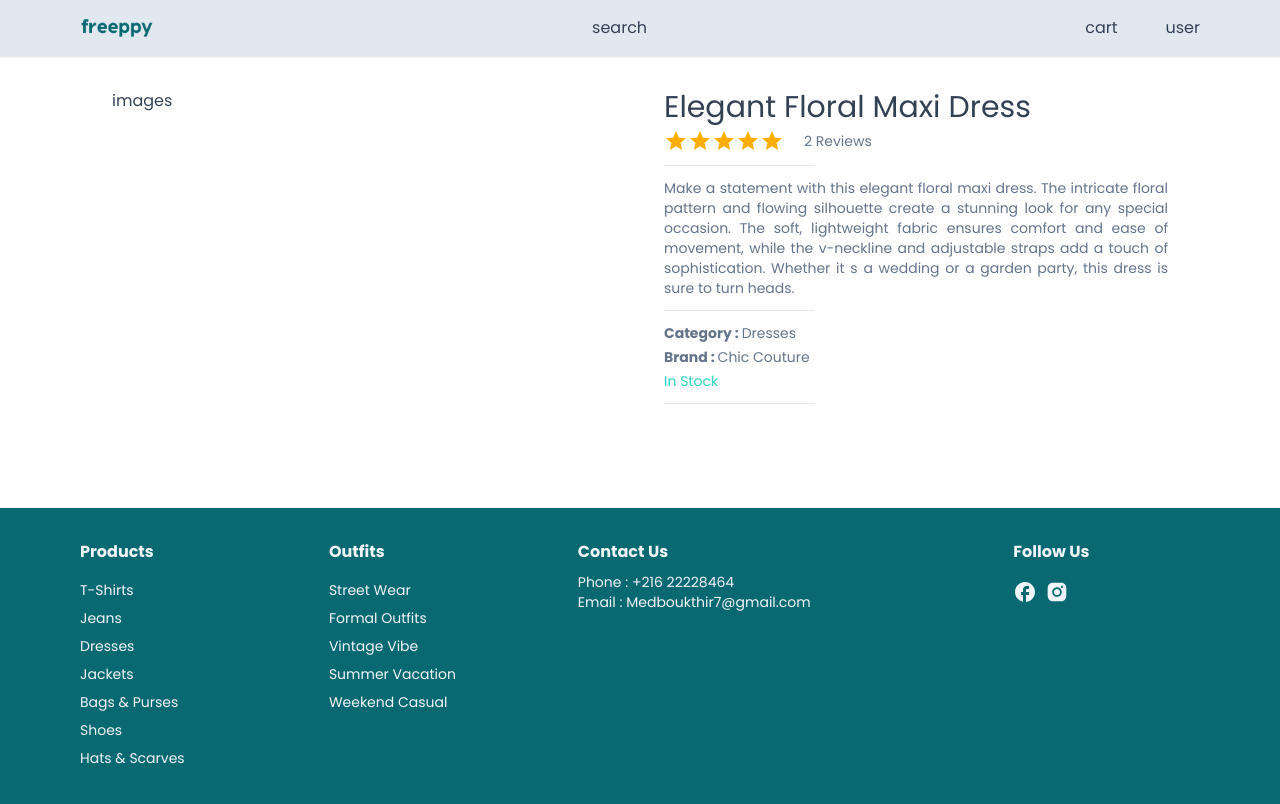
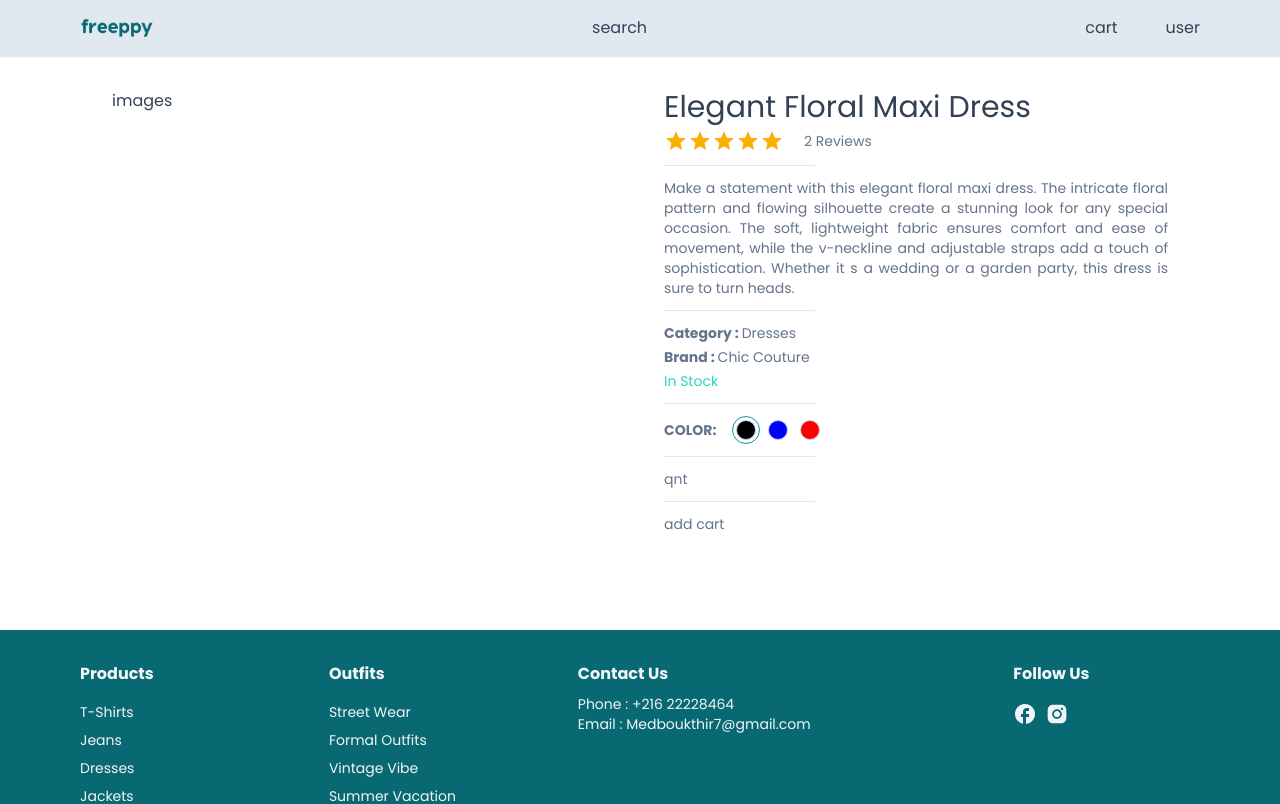
Before and after one commit to MohamedBoukthir/Freeppy, a Next.js app: page /product/1 in a window 1280 px wide. Shown: the top 804 px of the page. Built offline with nearby package versions, Linux system fonts and the light colour scheme.

Commit message:
Select Color

```diff
--- a/app/product/[id]/ProductDetails.tsx
+++ b/app/product/[id]/ProductDetails.tsx
@@ -1,7 +1,9 @@
 "use client";
 
 import { Rating } from "@mui/material";
-import { useState } from "react";
+import { useCallback, useState } from "react";
+
+import SetColor from "@/components/Products/setColor";
 
 // product details props
 interface ProductDetailsProps {
@@ -47,40 +49,66 @@ const ProductDetails: React.FC<ProductDetailsProps> = ({product}) => {
         price: product.price
     })
 
+
     // Product Rating Func
     const productRating = product.reviews.reduce((acc: number, item: any) =>
     item.rating + acc, 0) / product.reviews.length;
+
+    //handleColorSelect Func
+    const handleColorSelect = useCallback(
+        (value: selectedImgType) => {
+            setCartProduct((prev) => {
+                return {...prev, selectedImg: value}
+            })
+        },
+        [cartProduct.selectedImg]
+    );
 
   return (
     <div className="grid grid-cols-1 md:grid-cols-2 gap-12">
         <div>images</div>
 
         <div className="flex flex-col gap-1 text-slate-500 text-sm">
+        { /* Product name */ }
             <h2 className="text-3xl font-medium text-slate-700">
                 {product.name}
             </h2>
+        { /* Rating */ }
             <div className="flex items-center gap-5">
                 <Rating value={productRating} readOnly />
                 <div> {product.reviews.length} Reviews </div>
             </div>
             <HorizontalLine/>
-
+        { /* Description */ }
             <div className="text-justify">
                 {product.description}
             </div>
             <HorizontalLine/>
+        { /* Category */ }
             <div>
                 <span className="font-semibold">Category : </span>
                 {product.category}
             </div>
+        { /* Brand */ }
             <div>
                 <span className="font-semibold">Brand : </span>
                 {product.brand}
             </div>
+        { /* is In Strock ? */ }
             <div className={product.inStock ? 'text-teal-400' : 'text-rose-400' }>
                 {product.inStock ? 'In Stock' : 'Out Of Stock'}
             </div>
             <HorizontalLine/>
+        { /* Set Color */ }
+            <SetColor
+                cartProduct={cartProduct}
+                images={product.images}
+                handleColorSelect={handleColorSelect}
+            />
+            <HorizontalLine/>
+            <div>qnt</div>
+            <HorizontalLine/>
+            <div>add cart</div>
         </div>
     </div>
   )
--- a/app/product/[id]/page.tsx
+++ b/app/product/[id]/page.tsx
@@ -7,9 +7,6 @@ interface IParams {
 }
 
 const page = ({params}: {params: IParams}) => {
-
-    console.log('params', params)
-
   return (
     <div className="p-8">
       <Container>
--- /dev/null
+++ b/components/Products/SetColor.tsx
@@ -0,0 +1,49 @@
+"use client";
+
+import { CartProductType, selectedImgType } from "@/app/product/[id]/ProductDetails";
+
+// set color props
+interface SetColorProps {
+    images: selectedImgType[];
+    cartProduct: CartProductType;
+    handleColorSelect: (value: selectedImgType) => void;
+}
+
+const SetColor: React.FC<SetColorProps> = ({
+    images,
+    cartProduct,
+    handleColorSelect,
+}) => {
+  return (
+    <div >
+      <div className="flex gap-4 items-center">
+        <span className="font-semibold">COLOR: </span>
+        <div className="flex gap-1" >
+          {images.map((image) => {
+            return (
+              <div
+                key={image.color}
+                onClick={() => handleColorSelect(image)}
+                className={`
+                        h-7 w-7 rounded-full border-secColor flex items-center justify-center
+                        ${
+                            cartProduct.selectedImg.color === image.color
+                                ? "border-[1.5px]"
+                                : "border-none"
+                        }
+                    `}
+              >
+                <div style={{ background: image.colorCode }}
+                     className="h-5 w-5 rounded-full border-full border-[1.2px] border-slate-300 cursor-pointer">
+
+                     </div>
+              </div>
+            );
+          })}
+        </div>
+      </div>
+    </div>
+  );
+}
+
+export default SetColor
```
